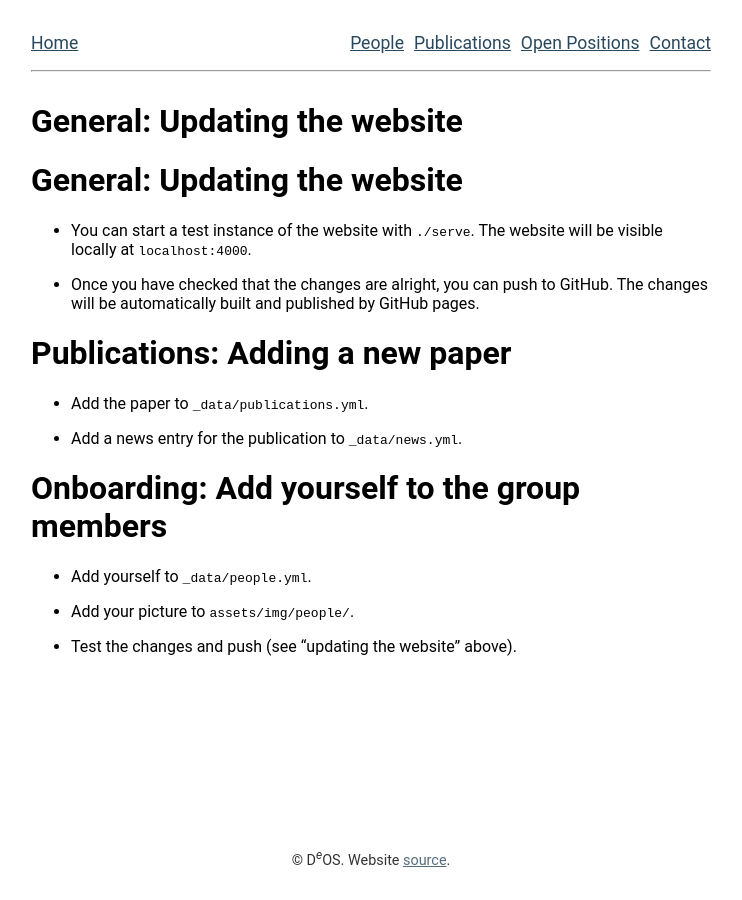
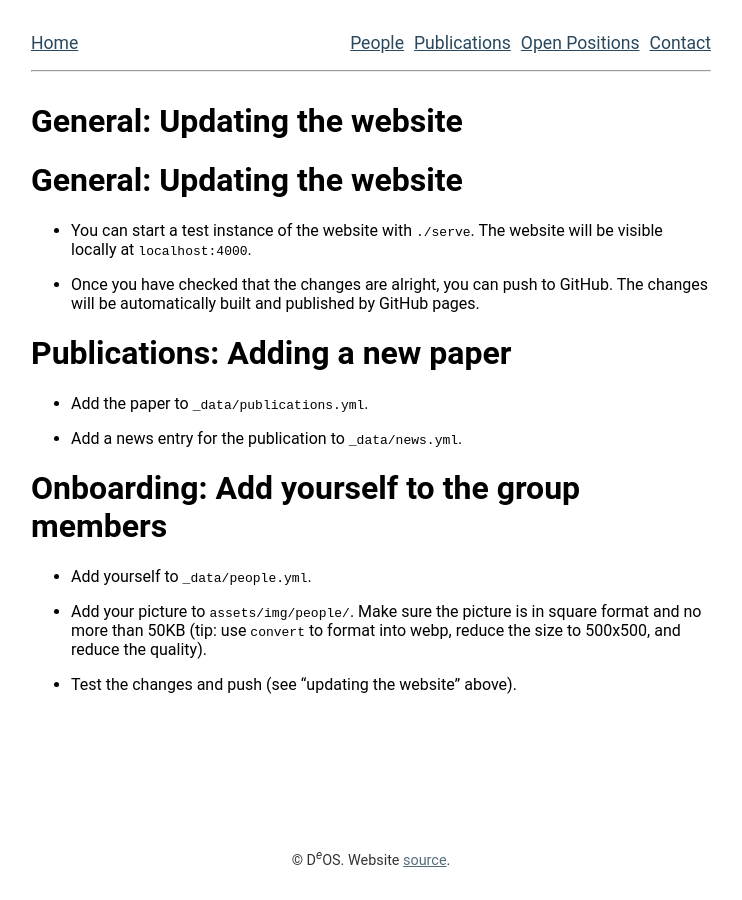
Before and after one commit to mpi-sp-deos/mpi-sp-deos.github.io, a Jekyll site: the page built from NOTES.md, in a window 1280 px wide. Shown: the whole page, without its empty margins (269-1011 px from the left). Built offline with Jekyll 4.4.1, drawn with Linux system fonts in a browser that asks for light colours; our own code applies the rules of GitHub Pages for plain Markdown files.

Commit message:
Lighten pictures
Signed-off-by: Hugo Lefeuvre <hugo.lefeuvre@mpi-sp.org>

```diff
--- a/NOTES.md
+++ b/NOTES.md
@@ -14,6 +14,6 @@
 
 - Add yourself to `_data/people.yml`.
 
-- Add your picture to `assets/img/people/`.
+- Add your picture to `assets/img/people/`. Make sure the picture is in square format and no more than 50KB (tip: use `convert` to format into webp, reduce the size to 500x500, and reduce the quality).
 
 - Test the changes and push (see "updating the website" above).
```
Also changed, not shown: _data/people.yml (+5 -5 lines), assets/img/people/alistair-kressel.jpg (deleted), assets/img/people/alistair-kressel.webp (added), assets/img/people/hugo-lefeuvre.jpg (deleted), assets/img/people/hugo-lefeuvre.webp (added), assets/img/people/milo-piccini-noble.jpeg (deleted), assets/img/people/milo-piccini-noble.webp (added), assets/img/people/ning-ding.webp (added), assets/img/people/shawn-zhang.webp, assets/img/people/shibo-ai.jpg (deleted), assets/img/people/shibo-ai.webp (added), 1 other file.
